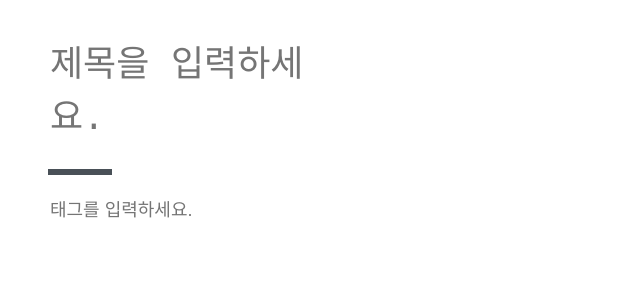
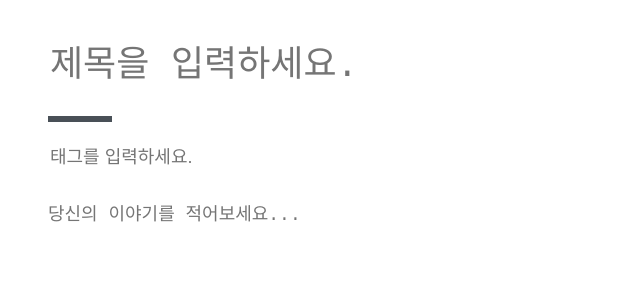
Before and after one commit to WE-SOPT-29th-Web-Part/Euijin-Kim, a React (Create React App) app in the folder react-velog-clone/: page /write in a window 1280 px wide. Shown: the top 300 px of the page, without its empty margins (0-640 px from the left). Built offline with nearby package versions, Linux system fonts and the light colour scheme.

Commit message:
feat: body textarea 스타일링

```diff
--- a/react-velog-clone/src/components/write/ArticleBody.jsx
+++ b/react-velog-clone/src/components/write/ArticleBody.jsx
@@ -1,7 +1,20 @@
 import React from "react";
+import styled from "styled-components";
 
 const ArticleBody = () => {
-  return <div></div>;
+  return (
+    <Styled.Textarea placeholder="당신의 이야기를 적어보세요..."></Styled.Textarea>
+  );
 };
 
 export default ArticleBody;
+
+const Styled = {
+  Textarea: styled.textarea`
+    flex: 1;
+    width: 50%;
+    white-space: pre-wrap;
+    padding: 0 48px;
+    font-size: 18px;
+  `,
+};
--- a/react-velog-clone/src/components/write/ArticleTag.jsx
+++ b/react-velog-clone/src/components/write/ArticleTag.jsx
@@ -45,6 +45,7 @@ const Styled = {
   Root: styled.div`
     display: flex;
     flex-wrap: wrap;
+    margin-bottom: 18px;
     input {
       outline: none;
       border: none;
--- a/react-velog-clone/src/components/write/ArticleTitle.jsx
+++ b/react-velog-clone/src/components/write/ArticleTitle.jsx
@@ -3,7 +3,7 @@ import styled from "styled-components";
 import TextareaAutosize from "react-textarea-autosize";
 
 const ArticleTitle = () => {
-  return <Styled.Textarea placeholder="제목을 입력하세요."></Styled.Textarea>;
+  return <Styled.Textarea placeholder="제목을 입력하세요." />;
 };
 
 export default ArticleTitle;
@@ -11,12 +11,9 @@ export default ArticleTitle;
 const Styled = {
   Textarea: styled(TextareaAutosize)`
     /* react-textarea-autosize library 사용 */
-    border: 0;
-    outline: 0;
-    resize: none;
     font-size: 36px;
 
-    width: 50%;
+    width: 100%;
     white-space: pre-wrap;
     height: auto;
   `,
--- a/react-velog-clone/src/index.css
+++ b/react-velog-clone/src/index.css
@@ -1,9 +1,24 @@
 @import "reset-css";
+
+#root {
+  height: 100%;
+}
+
+html {
+  height: 100%;
+}
 
 body {
   margin: 0;
+  height: 100%;
 }
 
 * {
   box-sizing: border-box;
 }
+
+textarea {
+  border: 0;
+  outline: 0;
+  resize: none;
+}
--- a/react-velog-clone/src/pages/Write.jsx
+++ b/react-velog-clone/src/pages/Write.jsx
@@ -22,7 +22,11 @@ const Write = () => {
 export default Write;
 
 const Styled = {
-  Root: styled.div``,
+  Root: styled.div`
+    display: flex;
+    flex-direction: column;
+    height: 100%;
+  `,
   Top: styled.div`
     padding: 32px 48px 0 48px;
     width: 50%;
```
